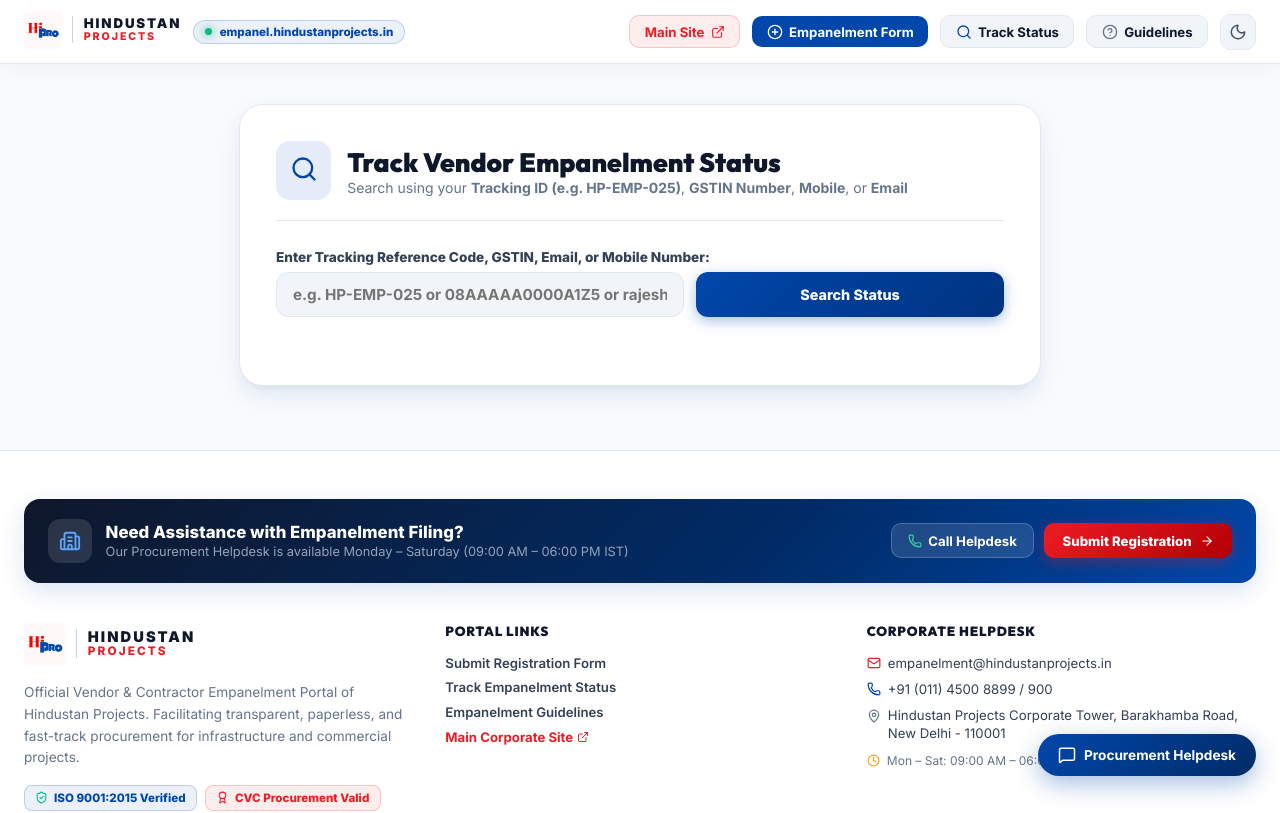
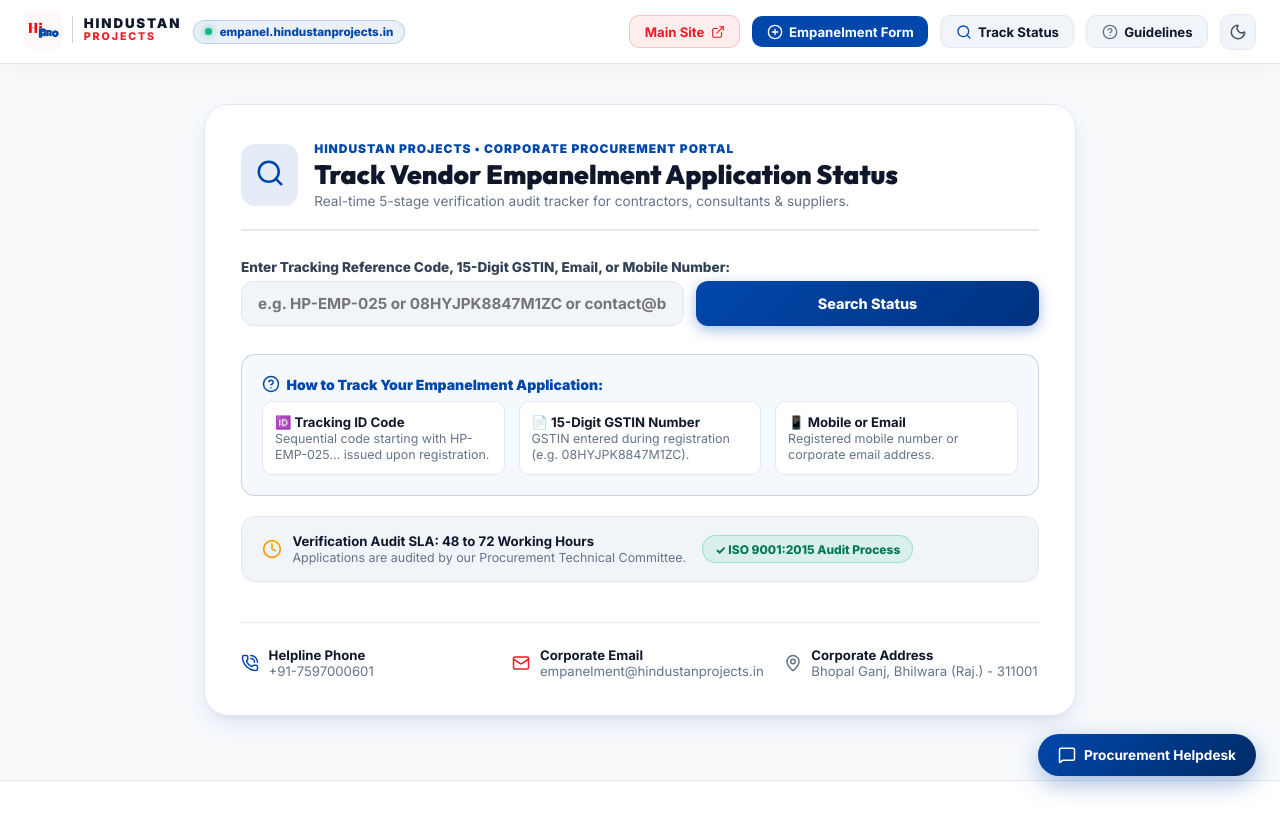
Before and after one commit to hindustan-groups/Empanelment-Portal, a React (Vite) app: page /track in a window 1280 px wide. Shown: the top 813 px of the page. Built offline with nearby package versions, Linux system fonts and the light colour scheme.

Commit message:
Track Status Page Overhaul: Added comprehensive search guide, 48-72h SLA audit notice, 5-stage timeline tracker, 1-click A4 Dossier Slip print, and corporate helpdesk support cards

```diff
--- a/src/pages/TrackPage.jsx
+++ b/src/pages/TrackPage.jsx
@@ -1,51 +1,54 @@
 import React, { useState } from 'react';
-import { Search, Loader2, CheckCircle2, Clock, ShieldCheck, AlertCircle, Building2, FileCheck2, CreditCard, Award, ArrowRight, HelpCircle, PhoneCall, FilePlus, Printer } from 'lucide-react';
-import { Link } from 'react-router-dom';
+import { Search, ShieldCheck, CheckCircle2, Clock, FileText, AlertCircle, PhoneCall, FilePlus, ArrowLeft, Printer, HelpCircle, Lock, Building2, MapPin, Mail } from 'lucide-react';
+import { Link, useNavigate } from 'react-router-dom';
 import SuccessModal from '../components/SuccessModal';
 
 export default function TrackPage() {
+  const navigate = useNavigate();
   const [searchInput, setSearchInput] = useState('');
+  const [loading, setLoading] = useState(false);
   const [result, setResult] = useState(null);
-  const [loading, setLoading] = useState(false);
   const [notFound, setNotFound] = useState(false);
   const [showReceiptModal, setShowReceiptModal] = useState(false);
 
   const handleSearch = async (e) => {
     e.preventDefault();
-    const query = searchInput.trim().toLowerCase();
+    const query = searchInput.trim();
     if (!query) return;
 
     setLoading(true);
     setNotFound(false);
     setResult(null);
 
-    // 1. Check local database applications first for 100% accurate match
+    // 1. Check LocalStorage First (Real Submissions Log)
     try {
       const localApps = JSON.parse(localStorage.getItem('hipro_vps_applications') || '[]');
-      const match = localApps.find(a =>
-        (a.tracking_id || '').toLowerCase() === query ||
-        (a.phone || '').replace(/\D/g, '').includes(query) ||
-        (a.gstin || '').toLowerCase() === query ||
-        (a.email || '').toLowerCase() === query
+      const match = localApps.find(app =>
+        (app.tracking_id && app.tracking_id.toLowerCase() === query.toLowerCase()) ||
+        (app.gstin && app.gstin.toLowerCase() === query.toLowerCase()) ||
+        (app.phone && app.phone.includes(query)) ||
+        (app.email && app.email.toLowerCase() === query.toLowerCase()) ||
+        (app.contactName && app.contactName.toLowerCase().includes(query.toLowerCase())) ||
+        (app.companyName && app.companyName.toLowerCase().includes(query.toLowerCase()))
       );
 
       if (match) {
         setResult({
           id: match.tracking_id,
-          company: match.company_name || match.contact_name || 'Applicant Entity',
+          company: match.companyName || match.contactName || 'Applicant Entity',
           gstin: match.gstin || (match.gstExempt ? 'EXEMPT / NO GST' : 'GST PENDING'),
-          category: match.category ? match.category.toUpperCase() : 'GENERAL',
-          submittedDate: new Date(match.submitted_at || Date.now()).toLocaleDateString(),
+          category: match.category ? match.category.toUpperCase() : 'CIVIL & STRUCTURAL',
+          submittedDate: new Date(match.submitted_at || Date.now()).toLocaleDateString('en-GB', { day: '2-digit', month: 'short', year: 'numeric' }),
           stage: match.current_stage || 'Financial & Technical Committee Audit',
           status: match.status || 'Under Verification',
           hashSignature: match.hash_signature || '8f3a9e120bc741a8d0521e90b6a718cf3a89045b',
           fullData: match,
           steps: [
-            { label: 'Application Filed & SHA-256 Hash Generated', desc: `Submitted on ${new Date(match.submitted_at || Date.now()).toLocaleDateString()}`, done: true },
-            { label: 'GSTIN REG-06 & MCA Statutory Verification', desc: 'Statutory identity verification cleared', done: true },
-            { label: match.current_stage || 'Financial & Technical Committee Audit', desc: 'Reviewing turnovers & equipment capability', done: false, active: true },
-            { label: 'Empanelment Tier Classification & Certificate Issue', desc: 'Class-A / B Tier Rating assignment', done: false },
-            { label: 'Active Bidding Clearance & Portal Onboarding', desc: 'Qualified for active Hindustan Projects tenders', done: false }
+            { label: 'Application Filed & SHA-256 Hash Generated', desc: `Filed on ${new Date(match.submitted_at || Date.now()).toLocaleDateString('en-GB')}`, done: true },
+            { label: 'GSTIN REG-06 & MCA Statutory Audit', desc: 'Statutory tax identity & PAN verification cleared', done: true },
+            { label: match.current_stage || 'Financial & Technical Committee Audit', desc: 'Reviewing 3-year turnovers & technical capability', done: false, active: true },
+            { label: 'Empanelment Tier Classification & Certificate Issue', desc: 'Class-A / Class-B Tier Rating assignment', done: false },
+            { label: 'Active Bidding Clearance & Tender Onboarding', desc: 'Qualified for active Hindustan Projects tenders', done: false }
           ]
         });
         setLoading(false);
@@ -68,17 +71,17 @@ export default function TrackPage() {
           company: data.data.company_name || data.data.company || 'Applicant Organization',
           gstin: data.data.gstin || 'GST NOTIFIED',
           category: (data.data.category || 'civil').toUpperCase(),
-          submittedDate: data.data.submitted_at ? new Date(data.data.submitted_at).toLocaleDateString() : new Date().toLocaleDateString(),
+          submittedDate: data.data.submitted_at ? new Date(data.data.submitted_at).toLocaleDateString('en-GB') : new Date().toLocaleDateString('en-GB'),
           stage: data.data.current_stage || 'Financial & Technical Committee Audit',
           status: data.data.status || 'Under Verification',
           hashSignature: data.data.hash_signature || '8f3a9e120bc741a8d0521e90b6a718cf3a89045b',
           fullData: data.data,
           steps: [
             { label: 'Application Filed & SHA-256 Hash Generated', desc: 'Digital registration logged on empanel.hindustanprojects.in', done: true },
-            { label: 'GSTIN REG-06 & MCA Statutory Verification', desc: 'Active tax status & PAN verification cleared', done: true },
+            { label: 'GSTIN REG-06 & MCA Statutory Audit', desc: 'Active tax status & PAN verification cleared', done: true },
             { label: data.data.current_stage || 'Financial & Technical Committee Audit', desc: 'Reviewing 3-year turnovers & equipment capability', done: false, active: true },
             { label: 'Empanelment Tier Classification & Certificate Issue', desc: 'Class-A / B Tier Rating assignment', done: false },
-            { label: 'Active Bidding Clearance & Portal Onboarding', desc: 'Qualified for active Hindustan Projects tenders', done: false }
+            { label: 'Active Bidding Clearance & Tender Onboarding', desc: 'Qualified for active Hindustan Projects tenders', done: false }
           ]
         });
       } else {
@@ -92,49 +95,96 @@ export default function TrackPage() {
   };
 
   return (
-    <div style={{ maxWidth: 850, margin: '2.5rem auto 4rem auto', padding: '0 1.5rem' }}>
+    <div style={{ maxWidth: 920, margin: '2.5rem auto 4rem auto', padding: '0 1.5rem' }}>
       <div className="form-card" style={{ padding: '2.25rem' }}>
 
         {/* Header Header */}
-        <div style={{ display: 'flex', alignItems: 'center', gap: '1rem', marginBottom: '1.75rem', paddingBottom: '1.25rem', borderBottom: '1px solid var(--border-color)' }}>
+        <div style={{ display: 'flex', alignItems: 'center', gap: '1rem', marginBottom: '1.75rem', paddingBottom: '1.25rem', borderBottom: '2px solid var(--border-color)' }}>
           <div style={{ padding: '0.85rem', borderRadius: 14, backgroundColor: 'rgba(0, 71, 171, 0.1)', color: '#0047AB' }}>
-            <Search style={{ width: 28, height: 28 }} />
+            <Search style={{ width: 30, height: 30 }} />
           </div>
           <div>
-            <h2 style={{ fontSize: '1.65rem', fontWeight: 900 }}>Track Vendor Empanelment Status</h2>
-            <p style={{ fontSize: '0.875rem', color: 'var(--text-muted)' }}>
-              Search using your <strong>Tracking ID (e.g. HP-EMP-025)</strong>, <strong>GSTIN Number</strong>, <strong>Mobile</strong>, or <strong>Email</strong>
+            <div style={{ fontSize: '0.75rem', fontWeight: 900, color: '#0047AB', textTransform: 'uppercase', letterSpacing: '0.08em' }}>
+              HINDUSTAN PROJECTS • CORPORATE PROCUREMENT PORTAL
+            </div>
+            <h1 style={{ fontSize: '1.65rem', fontWeight: 900, color: '#0F172A', marginTop: 2, marginBottom: 2 }}>
+              Track Vendor Empanelment Application Status
+            </h1>
+            <p style={{ fontSize: '0.85rem', color: 'var(--text-muted)' }}>
+              Real-time 5-stage verification audit tracker for contractors, consultants & suppliers.
             </p>
           </div>
         </div>
 
         {/* Multi-Method Search Form */}
-        <form onSubmit={handleSearch} style={{ marginBottom: '2rem' }}>
+        <form onSubmit={handleSearch} style={{ marginBottom: '1.75rem' }}>
           <div className="form-group">
             <label className="form-label" style={{ fontSize: '0.85rem', fontWeight: 800 }}>
-              Enter Tracking Reference Code, GSTIN, Email, or Mobile Number:
+              Enter Tracking Reference Code, 15-Digit GSTIN, Email, or Mobile Number:
             </label>
             <div style={{ display: 'flex', gap: '0.75rem', flexWrap: 'wrap' }}>
               <input
                 type="text"
                 value={searchInput}
                 onChange={(e) => setSearchInput(e.target.value)}
-                placeholder="e.g. HP-EMP-025 or 08AAAAA0000A1Z5 or rajesh@apexinfra.com"
+                placeholder="e.g. HP-EMP-025 or 08HYJPK8847M1ZC or contact@builder.com"
                 className="form-input"
-                style={{ flex: '1 1 220px', width: '100%', fontSize: '0.95rem', fontWeight: 700 }}
+                style={{ flex: '1 1 240px', width: '100%', fontSize: '0.95rem', fontWeight: 700 }}
                 required
               />
-              <button type="submit" disabled={loading} className="btn-primary" style={{ padding: '0.75rem 1.75rem', flex: '1 1 120px', justifyContent: 'center' }}>
-                {loading ? <Loader2 style={{ width: 18, height: 18 }} className="animate-spin" /> : 'Search Status'}
+              <button type="submit" disabled={loading} className="btn-primary" style={{ padding: '0.75rem 1.75rem', flex: '1 1 140px', justifyContent: 'center' }}>
+                {loading ? 'Searching...' : 'Search Status'}
               </button>
             </div>
           </div>
         </form>
 
+        {/* Search Guide & SLA Notice Cards */}
+        {!result && !notFound && (
+          <div style={{ display: 'flex', flexDirection: 'column', gap: '1.25rem', marginBottom: '1.5rem' }}>
+
+            {/* Guide Card */}
+            <div style={{ padding: '1.25rem', borderRadius: 14, background: 'rgba(0,71,171,0.04)', border: '1.5px solid rgba(0,71,171,0.2)' }}>
+              <div style={{ fontSize: '0.875rem', fontWeight: 900, color: '#0047AB', marginBottom: '0.5rem', display: 'flex', alignItems: 'center', gap: '0.4rem' }}>
+                <HelpCircle style={{ width: 18, height: 18 }} />
+                <span>How to Track Your Empanelment Application:</span>
+              </div>
+              <div style={{ display: 'grid', gridTemplateColumns: 'repeat(auto-fit, minmax(220px, 1fr))', gap: '0.85rem', fontSize: '0.825rem' }}>
+                <div style={{ padding: '0.75rem', borderRadius: 10, background: 'var(--bg-card)', border: '1px solid var(--border-color)' }}>
+                  <strong style={{ color: '#0F172A', display: 'block' }}>🆔 Tracking ID Code</strong>
+                  <span style={{ color: 'var(--text-muted)', fontSize: '0.78rem' }}>Sequential code starting with HP-EMP-025... issued upon registration.</span>
+                </div>
+                <div style={{ padding: '0.75rem', borderRadius: 10, background: 'var(--bg-card)', border: '1px solid var(--border-color)' }}>
+                  <strong style={{ color: '#0F172A', display: 'block' }}>📄 15-Digit GSTIN Number</strong>
+                  <span style={{ color: 'var(--text-muted)', fontSize: '0.78rem' }}>GSTIN entered during registration (e.g. 08HYJPK8847M1ZC).</span>
+                </div>
+                <div style={{ padding: '0.75rem', borderRadius: 10, background: 'var(--bg-card)', border: '1px solid var(--border-color)' }}>
+                  <strong style={{ color: '#0F172A', display: 'block' }}>📱 Mobile or Email</strong>
+                  <span style={{ color: 'var(--text-muted)', fontSize: '0.78rem' }}>Registered mobile number or corporate email address.</span>
+                </div>
+              </div>
+            </div>
+
+            {/* SLA Verification TAT Box */}
+            <div style={{ padding: '1rem 1.25rem', borderRadius: 14, background: 'var(--bg-surface)', border: '1px solid var(--border-color)', fontSize: '0.825rem', display: 'flex', alignItems: 'center', justifyBetween: 'space-between', flexWrap: 'wrap', gap: '1rem' }}>
+              <div style={{ display: 'flex', alignItems: 'center', gap: '0.65rem' }}>
+                <Clock style={{ width: 20, height: 20, color: '#F59E0B' }} />
+                <div>
+                  <strong style={{ color: '#0F172A', display: 'block' }}>Verification Audit SLA: 48 to 72 Working Hours</strong>
+                  <span style={{ color: 'var(--text-muted)', fontSize: '0.78rem' }}>Applications are audited by our Procurement Technical Committee.</span>
+                </div>
+              </div>
+              <div style={{ padding: '0.35rem 0.75rem', borderRadius: 99, background: 'rgba(16,185,129,0.1)', color: '#047857', fontWeight: 800, fontSize: '0.75rem', border: '1px solid rgba(16,185,129,0.3)' }}>
+                ✓ ISO 9001:2015 Audit Process
+              </div>
+            </div>
+
+          </div>
+        )}
+
         {/* NOT FOUND CLEAR ERROR STATE */}
         {notFound && (
           <div style={{ padding: '1.75rem', borderRadius: 18, backgroundColor: 'rgba(237, 28, 36, 0.05)', border: '1.5px solid rgba(237, 28, 36, 0.3)', marginBottom: '1.5rem' }}>
-
             <div style={{ display: 'flex', alignItems: 'center', gap: '0.75rem', marginBottom: '1rem' }}>
               <div style={{ width: 42, height: 42, borderRadius: '50%', backgroundColor: 'rgba(237, 28, 36, 0.15)', color: '#ED1C24', display: 'flex', alignItems: 'center', justifyContent: 'center', flexShrink: 0 }}>
                 <AlertCircle style={{ width: 24, height: 24 }} />
@@ -149,7 +199,6 @@ export default function TrackPage() {
               </div>
             </div>
 
-            {/* Helpful Troubleshooting Steps */}
             <div style={{ padding: '1rem', borderRadius: 12, backgroundColor: 'var(--bg-card)', border: '1px solid var(--border-color)', fontSize: '0.85rem', marginBottom: '1.25rem' }}>
               <div style={{ fontWeight: 800, marginBottom: '0.5rem', color: '#0047AB', display: 'flex', alignItems: 'center', gap: '0.4rem' }}>
                 <HelpCircle style={{ width: 16, height: 16 }} />
@@ -157,13 +206,12 @@ export default function TrackPage() {
               </div>
               <ul style={{ paddingLeft: '1.25rem', lineHeight: 1.6, color: 'var(--text-secondary)' }}>
                 <li><strong>Tracking ID format:</strong> Ensure valid reference code format (e.g. <code>HP-EMP-025</code>).</li>
-                <li><strong>GSTIN format:</strong> Verify your 15-digit GSTIN (e.g. <code>08AAAAA0000A1Z5</code>).</li>
-                <li><strong>Mobile / Email:</strong> Make sure you are entering the exact mobile number or email used during registration.</li>
+                <li><strong>GSTIN format:</strong> Verify your 15-digit GSTIN (e.g. <code>08HYJPK8847M1ZC</code>).</li>
+                <li><strong>Mobile / Email:</strong> Make sure you enter the exact mobile number or email used during registration.</li>
                 <li><strong>Haven't filed yet?</strong> If you have not submitted the empanelment form, please register below.</li>
               </ul>
             </div>
 
-            {/* Next Action CTA Buttons */}
             <div style={{ display: 'flex', gap: '0.75rem', flexWrap: 'wrap' }}>
               <Link to="/apply" className="btn-accent" style={{ flex: 1, justifyContent: 'center', padding: '0.65rem 1rem' }}>
                 <FilePlus style={{ width: 16, height: 16 }} />
@@ -172,34 +220,33 @@ export default function TrackPage() {
 
               <a href="mailto:empanelment@hindustanprojects.in" className="btn-secondary" style={{ flex: 1, justifyContent: 'center', padding: '0.65rem 1rem' }}>
                 <PhoneCall style={{ width: 16, height: 16, color: '#0047AB' }} />
-                <span>Contact Helpdesk (+91 011 4500 8899)</span>
+                <span>Contact Procurement Officer (+91-7597000601)</span>
               </a>
             </div>
-
           </div>
         )}
 
         {/* VALID REAL SEARCH RESULTS DISPLAY */}
         {result && (
-          <div style={{ padding: '1.5rem', borderRadius: 18, backgroundColor: 'var(--bg-surface)', border: '1px solid var(--border-color)', boxShadow: 'var(--shadow-sm)' }}>
+          <div style={{ padding: '1.75rem', borderRadius: 18, backgroundColor: 'var(--bg-surface)', border: '1.5px solid var(--border-color)', boxShadow: 'var(--shadow-sm)' }}>
 
             {/* Header info bar */}
             <div style={{ display: 'flex', justifyContent: 'space-between', alignItems: 'flex-start', paddingBottom: '1.25rem', borderBottom: '1px solid var(--border-color)', marginBottom: '1.5rem', flexWrap: 'wrap', gap: '1rem' }}>
               <div>
                 <div style={{ display: 'flex', alignItems: 'center', gap: '0.5rem', marginBottom: '0.25rem' }}>
-                  <span style={{ fontSize: '0.75rem', fontWeight: 900, color: '#0047AB', backgroundColor: 'rgba(0, 71, 171, 0.1)', padding: '0.2rem 0.65rem', borderRadius: 9999, fontFamily: 'monospace' }}>
+                  <span style={{ fontSize: '0.8rem', fontWeight: 900, color: '#0047AB', backgroundColor: 'rgba(0, 71, 171, 0.1)', padding: '0.2rem 0.75rem', borderRadius: 9999, fontFamily: 'monospace' }}>
                     {result.id}
                   </span>
-                  <span style={{ fontSize: '0.75rem', color: 'var(--text-muted)' }}>Filed: {result.submittedDate}</span>
+                  <span style={{ fontSize: '0.75rem', color: 'var(--text-muted)' }}>Filing Date: <strong>{result.submittedDate}</strong></span>
                 </div>
-                <h3 style={{ fontSize: '1.3rem', fontWeight: 900 }}>{result.company}</h3>
+                <h3 style={{ fontSize: '1.4rem', fontWeight: 900, color: '#0F172A', marginTop: 4 }}>{result.company}</h3>
                 <div style={{ fontSize: '0.825rem', color: 'var(--text-muted)', marginTop: '0.2rem' }}>
                   GSTIN: <strong style={{ fontFamily: 'monospace', textTransform: 'uppercase' }}>{result.gstin}</strong> • Category: <strong>{result.category}</strong>
                 </div>
               </div>
 
               <div style={{ display: 'flex', flexDirection: 'column', alignItems: 'flex-end', gap: '0.5rem' }}>
-                <div style={{ padding: '0.5rem 1rem', borderRadius: 9999, fontSize: '0.85rem', fontWeight: 800, backgroundColor: 'rgba(245, 158, 11, 0.15)', color: '#B45309', border: '1px solid rgba(245, 158, 11, 0.3)', display: 'flex', alignItems: 'center', gap: '0.4rem' }}>
+                <div style={{ padding: '0.5rem 1.1rem', borderRadius: 9999, fontSize: '0.85rem', fontWeight: 900, backgroundColor: 'rgba(245, 158, 11, 0.15)', color: '#B45309', border: '1px solid rgba(245, 158, 11, 0.3)', display: 'flex', alignItems: 'center', gap: '0.4rem' }}>
                   <Clock style={{ width: 16, height: 16 }} />
                   <span>{result.status}</span>
                 </div>
@@ -207,33 +254,33 @@ export default function TrackPage() {
                 {result.fullData && (
                   <button
                     onClick={() => setShowReceiptModal(true)}
-                    className="btn-secondary"
-                    style={{ padding: '0.35rem 0.75rem', fontSize: '0.75rem', borderRadius: 8 }}
+                    className="btn-primary"
+                    style={{ padding: '0.45rem 0.85rem', fontSize: '0.78rem', borderRadius: 8, background: '#0047AB' }}
                   >
-                    <Printer style={{ width: 13, height: 13 }} />
-                    <span>Print Application Slip</span>
+                    <Printer style={{ width: 14, height: 14 }} />
+                    <span>Print Official Application Dossier (A4)</span>
                   </button>
                 )}
               </div>
             </div>
 
             {/* Cryptographic SHA-256 Hash Ribbon */}
-            <div style={{ padding: '0.6rem 0.85rem', borderRadius: 8, backgroundColor: 'var(--bg-card)', border: '1px solid var(--border-color)', fontSize: '0.725rem', fontFamily: 'monospace', color: 'var(--text-muted)', marginBottom: '1.75rem', display: 'flex', justifyContent: 'space-between', alignItems: 'center', flexWrap: 'wrap', gap: '0.5rem' }}>
+            <div style={{ padding: '0.65rem 1rem', borderRadius: 10, backgroundColor: 'var(--bg-card)', border: '1px solid var(--border-color)', fontSize: '0.75rem', fontFamily: 'monospace', color: 'var(--text-muted)', marginBottom: '1.75rem', display: 'flex', justifyContent: 'space-between', alignItems: 'center', flexWrap: 'wrap', gap: '0.5rem' }}>
               <span>🔒 SHA-256 Hash Signature: <strong>{result.hashSignature}</strong></span>
               <span style={{ color: '#047857', fontWeight: 800 }}>✓ Verified Audit Trail</span>
             </div>
 
             {/* 5-Stage Visual Progress Timeline */}
-            <h4 style={{ fontSize: '1rem', fontWeight: 800, marginBottom: '1.25rem', color: '#0047AB' }}>
-              5-Stage Vendor Verification Progress:
+            <h4 style={{ fontSize: '1.05rem', fontWeight: 900, marginBottom: '1.25rem', color: '#0047AB' }}>
+              5-Stage Vendor Audit & Classification Pipeline:
             </h4>
 
-            <div style={{ display: 'flex', flexDirection: 'column', gap: '1.25rem' }}>
+            <div style={{ display: 'flex', flexDirection: 'column', gap: '1.35rem' }}>
               {result.steps.map((st, idx) => (
                 <div key={idx} style={{ display: 'flex', alignItems: 'flex-start', gap: '1rem' }}>
                   <div style={{
-                    width: 32,
-                    height: 32,
+                    width: 34,
+                    height: 34,
                     borderRadius: '50%',
                     display: 'flex',
                     alignItems: 'center',
@@ -242,13 +289,13 @@ export default function TrackPage() {
                     fontWeight: 900,
                     backgroundColor: st.done ? '#10B981' : st.active ? '#0047AB' : 'var(--border-color)',
                     color: 'white',
-                    boxShadow: st.active ? '0 0 12px rgba(0, 71, 171, 0.5)' : 'none',
+                    boxShadow: st.active ? '0 0 14px rgba(0, 71, 171, 0.45)' : 'none',
                     flexShrink: 0
                   }}>
                     {st.done ? '✓' : idx + 1}
                   </div>
-                  <div style={{ flex: 1 }}>
-                    <div style={{ fontSize: '0.95rem', fontWeight: 800, color: st.active ? '#0047AB' : st.done ? '#047857' : 'var(--text-primary)' }}>
+                  <div style={{ flex: 1, paddingTop: 3 }}>
+                    <div style={{ fontSize: '0.95rem', fontWeight: 900, color: st.active ? '#0047AB' : st.done ? '#047857' : 'var(--text-primary)' }}>
                       {st.label}
                     </div>
                     <div style={{ fontSize: '0.8rem', color: 'var(--text-muted)', marginTop: '0.15rem' }}>
@@ -261,6 +308,33 @@ export default function TrackPage() {
 
           </div>
         )}
+
+        {/* Corporate Support Card at Bottom */}
+        <div style={{ marginTop: '2.5rem', paddingTop: '1.5rem', borderTop: '1px solid var(--border-color)', display: 'grid', gridTemplateColumns: 'repeat(auto-fit, minmax(220px, 1fr))', gap: '1rem', fontSize: '0.825rem' }}>
+          <div style={{ display: 'flex', alignItems: 'center', gap: '0.6rem' }}>
+            <PhoneCall style={{ width: 18, height: 18, color: '#0047AB' }} />
+            <div>
+              <strong style={{ display: 'block', color: '#0F172A' }}>Helpline Phone</strong>
+              <span style={{ color: 'var(--text-muted)' }}>+91-7597000601</span>
+            </div>
+          </div>
+
+          <div style={{ display: 'flex', alignItems: 'center', gap: '0.6rem' }}>
+            <Mail style={{ width: 18, height: 18, color: '#ED1C24' }} />
+            <div>
+              <strong style={{ display: 'block', color: '#0F172A' }}>Corporate Email</strong>
+              <span style={{ color: 'var(--text-muted)' }}>empanelment@hindustanprojects.in</span>
+            </div>
+          </div>
+
+          <div style={{ display: 'flex', alignItems: 'center', gap: '0.6rem' }}>
+            <MapPin style={{ width: 18, height: 18, color: '#64748B' }} />
+            <div>
+              <strong style={{ display: 'block', color: '#0F172A' }}>Corporate Address</strong>
+              <span style={{ color: 'var(--text-muted)' }}>Bhopal Ganj, Bhilwara (Raj.) - 311001</span>
+            </div>
+          </div>
+        </div>
 
       </div>
 
```
